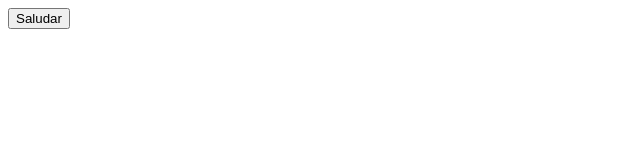
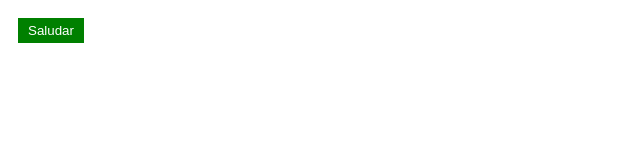
Before and after one commit to niezvillar/taller-eventos, a plain HTML site: page index.html in a window 1280 px wide. Shown: the whole page, without its empty margins (0-640 px from the left). Drawn offline with Linux system fonts and the light colour scheme.

Commit message:
Final modificacion

```diff
--- /dev/null
+++ b/eventos.js
@@ -0,0 +1,9 @@
+
+/*function saludar() {
+    alert("Hola!");
+}*/
+
+const botonDiv = document.querySelector('.boton-div');
+botonDiv.addEventListener('click', () => {
+    alert("Hola! Soy el div");
+});
--- a/index.html
+++ b/index.html
@@ -1,11 +1,28 @@
 <!DOCTYPE html>
-<html lang="en">
+<html lang="es">
 <head>
     <meta charset="UTF-8">
     <meta name="viewport" content="width=device-width, initial-scale=1.0">
-    <title>Taller-Eventos</title>
+    <title>Mi Página</title>
+    <style>
+        .boton-div {
+            padding: 10px; /* Ajusta el valor según tus preferencias */
+        }
+
+        .boton-div button {
+            background-color: green;
+            padding: 5px 10px;
+            border: none;
+            color: white;
+            cursor: pointer;
+        }
+    </style>
 </head>
 <body>
-    <button onclick="alert('Hola!')">Saludar</button>
+    <div class="boton-div">
+        <button onclick="saludar()">Saludar</button>
+    </div>
+
+    <script src="eventos.js"></script>
 </body>
 </html>
```
